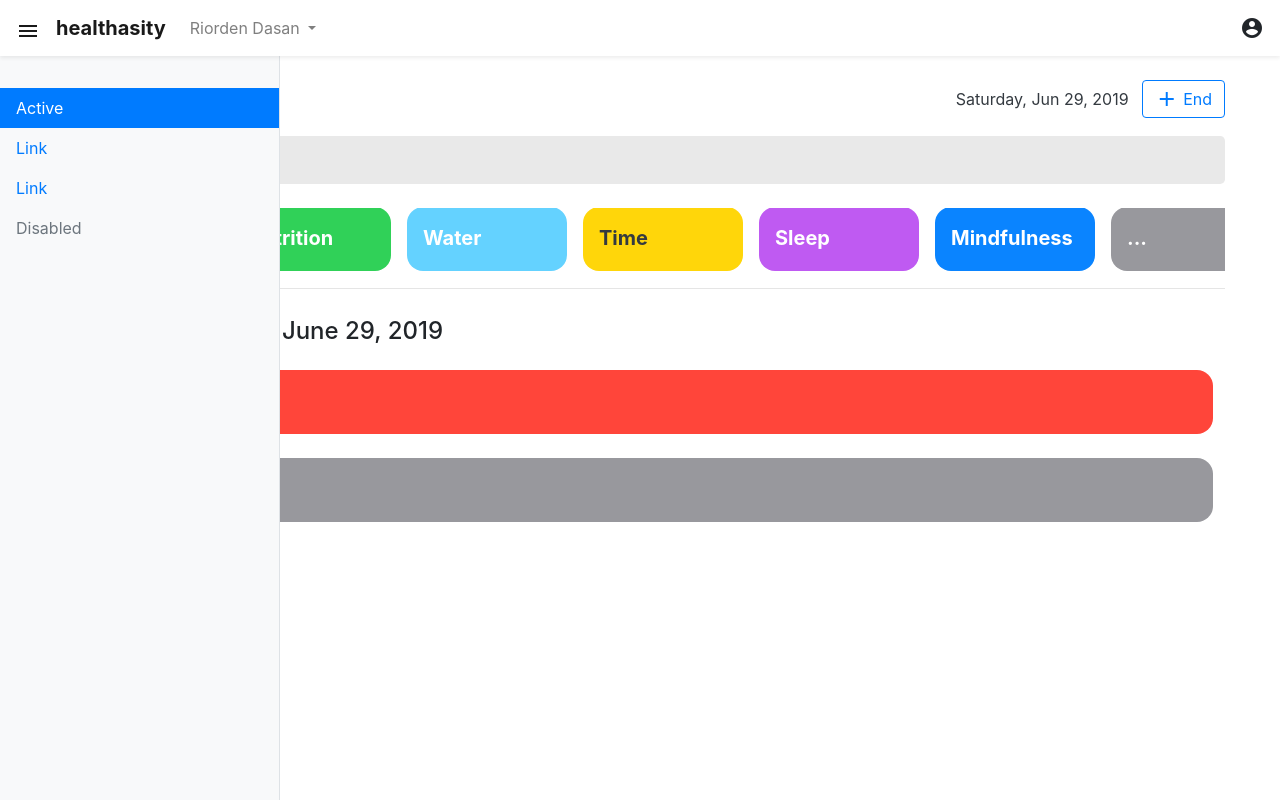
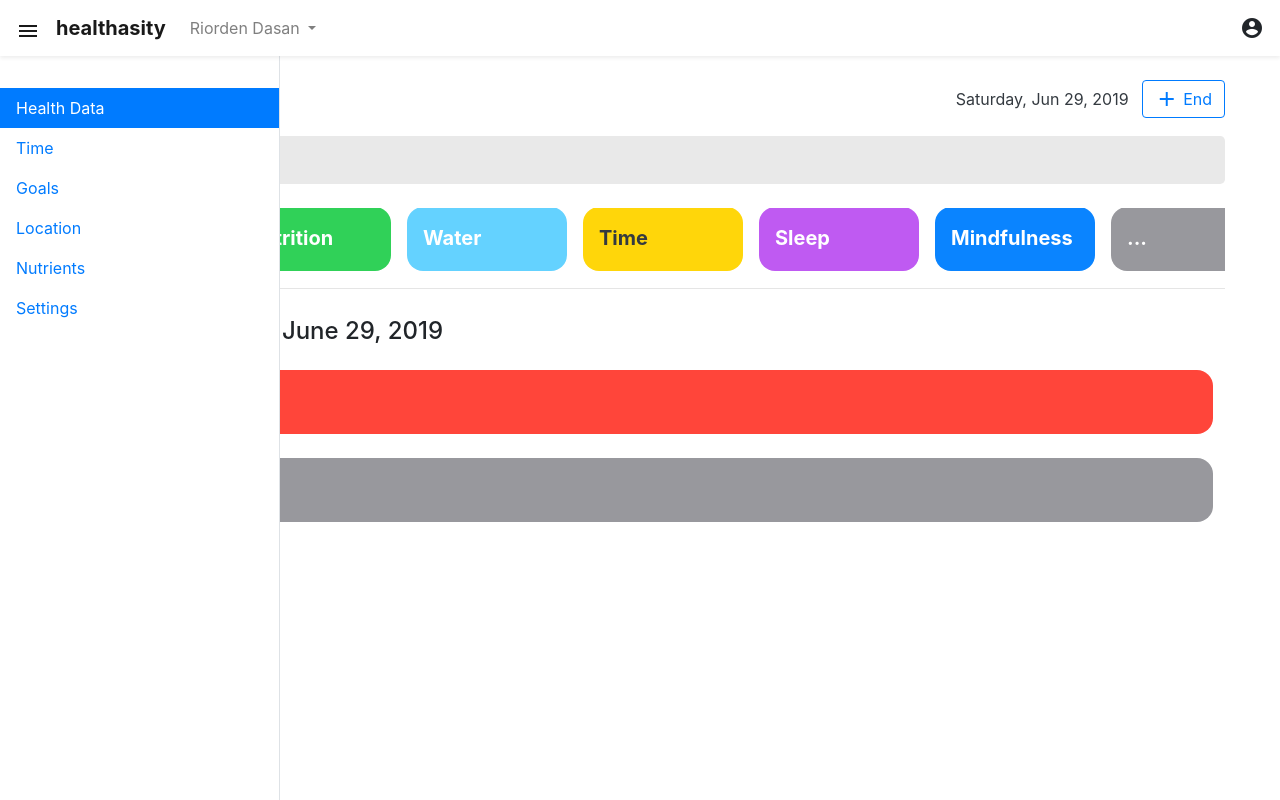
Before and after one commit to riodw/vue.healthasity, a Vue app: page /#/home in a window 1280 px wide. Built offline with nearby package versions, Linux system fonts and the light colour scheme; no server answers.

Commit message:
Add routing; Update design;

```diff
--- a/package.json
+++ b/package.json
@@ -15,7 +15,8 @@
         "dragscroll": "0.0.8",
         "jquery": "^3.4.1",
         "popper.js": "^1.15.0",
-        "vue": "^2.6.10"
+        "vue": "^2.6.10",
+        "vue-router": "^3.0.7"
     },
     "devDependencies": {
         "@vue/cli-plugin-babel": "^3.9.0",
--- a/public/index.html
+++ b/public/index.html
@@ -185,8 +185,6 @@
     </noscript>
 
     <div id="app"></div>
-    <!-- https://medium.com/@brian.young.pro/how-to-deploy-vue-js-app-to-google-cloud-with-cloud-build-ad104bb1cf60 -->
-    <!-- https://cloud.google.com/sql/docs/ -->
 </body>
 
 </html>
--- a/src/App.vue
+++ b/src/App.vue
@@ -1,16 +1,20 @@
 <template>
     <div id="app">
-        <HelloWorld msg="Welcome to Your Vue.js App" />
+        <Masthead />
+        <LeftNav />
+        <router-view></router-view>
     </div>
 </template>
 
 <script>
-    import HelloWorld from './components/HelloWorld.vue'
+    import Masthead from '@/components/Masthead.vue'
+    import LeftNav from '@/components/LeftNav.vue'
 
     export default {
         name: 'app',
         components: {
-            HelloWorld,
+            Masthead,
+            LeftNav,
         },
     }
 </script>
--- a/src/components/HelloWorld.vue
+++ b/src/components/HelloWorld.vue
@@ -1,16 +1,5 @@
 <template>
-    <div class="hello">
-        <Masthead msg="Welcome to Your Vue.js App" />
-        <div
-        id="leftNav"
-        class="drawer collapse show fixed-top h-100 bg-light border-right" style="width: 280px">
-            <div class="nav flex-column nav-pills" style="margin-top: 5.5rem;">
-                <a class="nav-link active rounded-0" href="#">Active</a>
-                <a class="nav-link" href="#">Link</a>
-                <a class="nav-link" href="#">Link</a>
-                <a class="nav-link disabled" href="#">Disabled</a>
-            </div>
-        </div>
+    <div class="base">
         <div class="container" style="max-width: 1200px; margin-top: 5rem;">
             <header class="mb-4">
                 <div class="row">
@@ -158,20 +147,16 @@
             </div><!-- ./time-line -->
             count: {{ count.data }}
         </div>
-
     </div>
 </template>
 
 <script>
-// vendor
-import axios from 'axios'
 // project
-import Masthead from './Masthead.vue'
 
 export default {
     name: 'HelloWorld',
     components: {
-        Masthead,
+
     },
     props: {
         msg: String
@@ -182,9 +167,9 @@ export default {
         }
     },
     mounted() {
-        axios
-            .get('https://us-central1-healthasity.cloudfunctions.net/sample-json')
-            .then(response => (this.count = response))
+        // $axios
+        //     .get('https://us-central1-healthasity.cloudfunctions.net/sample-json')
+        //     .then(response => (this.count = response))
     }
 }
 </script>
--- /dev/null
+++ b/src/components/LeftNav.vue
@@ -0,0 +1,60 @@
+<template>
+    <div
+    id="LeftNav"
+    class="drawer collapse show fixed-top h-100 bg-white border-right">
+        <div class="nav flex-column nav-pills" style="margin-top: 5.5rem;">
+            <router-link
+            to="/home"
+            class="nav-link active rounded-0">
+                Health Data
+            </router-link>
+            <router-link
+            to="/time"
+            class="nav-link rounded-0">
+                Time
+            </router-link>
+            <router-link
+            to="/goals"
+            class="nav-link rounded-0">
+                Goals
+            </router-link>
+            <router-link
+            to="/location"
+            class="nav-link rounded-0">
+                Location
+            </router-link>
+            <router-link
+            to="/nutrients"
+            class="nav-link rounded-0">
+                Nutrients
+            </router-link>
+            <router-link
+            to="/settings"
+            class="nav-link rounded-0">
+                Settings
+            </router-link>
+        </div>
+    </div>
+</template>
+
+<script>
+export default {
+    name: 'LeftNav',
+    props: {
+    },
+    data() {
+        return {
+        }
+    },
+    mounted() {
+    }
+}
+</script>
+
+<!-- Add "scoped" attribute to limit CSS to this component only -->
+<style scoped>
+#LeftNav {
+    z-index: 100;
+    width: 280px;
+}
+</style>
--- a/src/components/Masthead.vue
+++ b/src/components/Masthead.vue
@@ -1,8 +1,8 @@
 <template>
     <nav class="navbar fixed-top navbar-expand-md navbar-light bg-white shadow-sm">
         <a
-        data-toggle="collapse"
-        href="#leftNav"
+        onclick="$('#LeftNav').toggle();"
+        href="javascript:void(0);"
         class="navbar-brand">
             <i class="material-icons">menu</i>
         </a>
@@ -43,22 +43,16 @@
 </template>
 
 <script>
-import axios from 'axios'
-
 export default {
     name: 'Masthead',
     props: {
-        msg: String
     },
     data() {
         return {
-            count: 2
         }
     },
     mounted() {
-        axios
-            .get('https://us-central1-healthasity.cloudfunctions.net/sample-json')
-            .then(response => (this.count = response))
+
     }
 }
 </script>
--- a/src/main.js
+++ b/src/main.js
@@ -1,14 +1,24 @@
-'use strict'
-
 import Vue from 'vue'
-import App from './App.vue'
+// vendor
 import 'bootstrap'
 import 'bootstrap/dist/css/bootstrap.min.css'
 import 'dragscroll'
-import ApexCharts from 'apexcharts'
+// router
+import router from '@/router'
+// components
+import App from '@/App'
+
 
 Vue.config.productionTip = false
 
+
+// GLOBALS
+window.$ = require('jquery')
+window.$axios = require('axios')
+window.$ApexCharts = require('apexcharts')
+
+// app
 new Vue({
+    router,
     render: h => h(App),
 }).$mount('#app')
--- /dev/null
+++ b/src/router/index.js
@@ -0,0 +1,22 @@
+import Vue from 'vue'
+import Router from 'vue-router'
+// components
+import HelloWorld from '@/components/HelloWorld.vue'
+
+Vue.use(Router)
+
+export default new Router({
+    // mode: 'history',
+
+    routes: [
+        {
+            path: '/',
+            redirect: '/home'
+        },
+        {
+            path: '/home',
+            name: 'Home',
+            component: HelloWorld,
+        },
+    ]
+})
```
Also changed, not shown: 2 other files (tests, documents, lock files or other folders).
